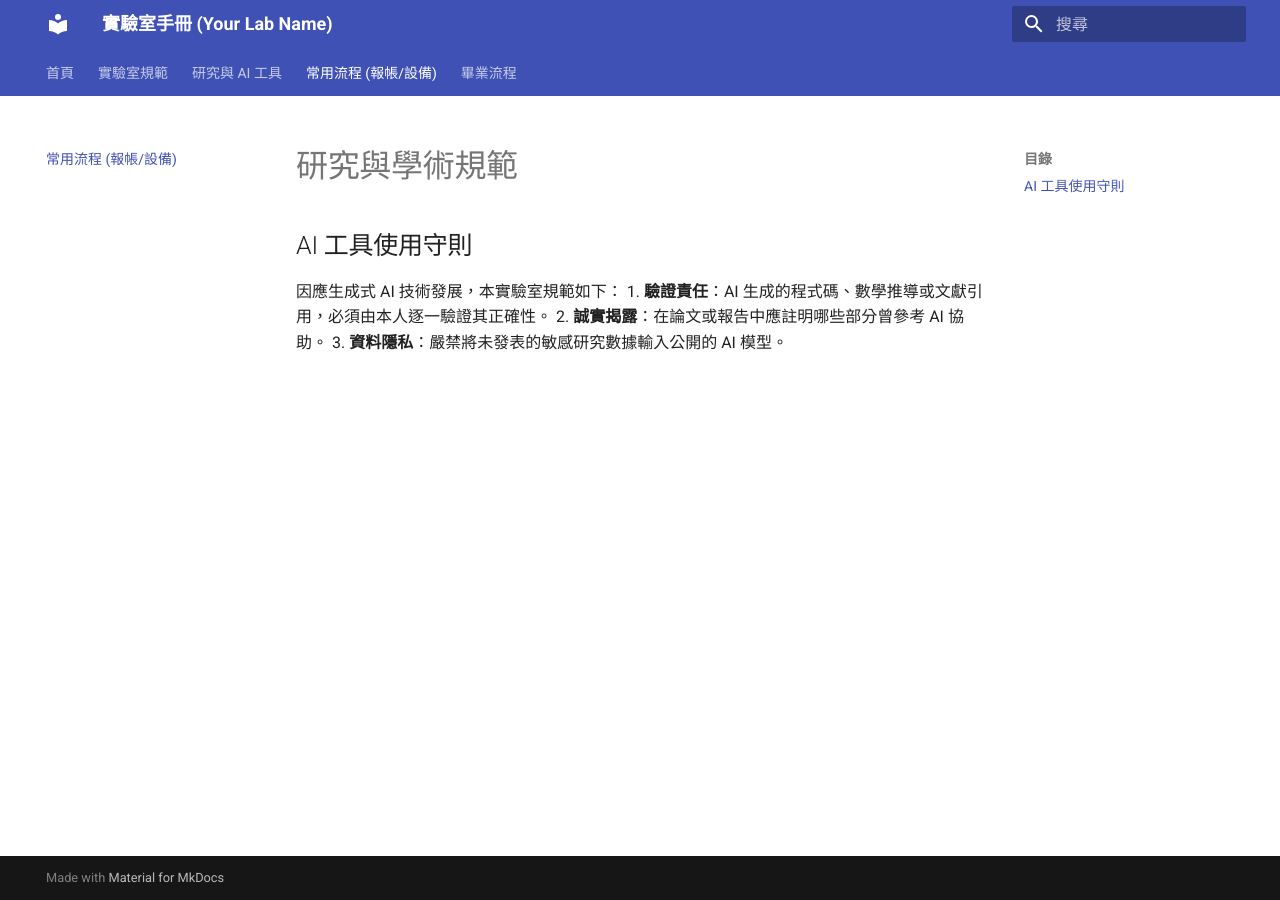
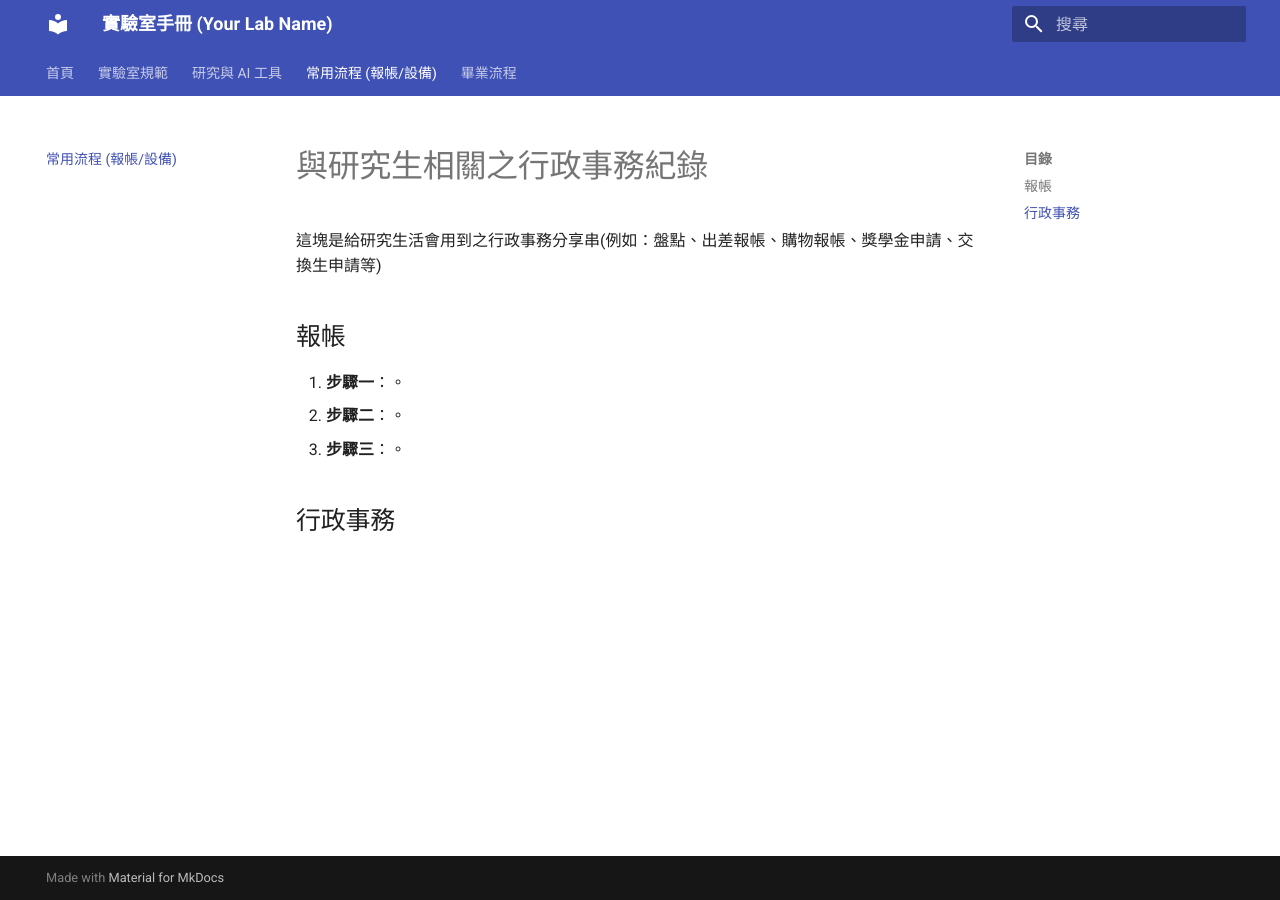
Before and after one commit to Ewz9/lab_handbook, an MkDocs documentation site: the page built from docs/workflow.md, in a window 1280 px wide. Built offline with MkDocs 1.6.1 and Material for MkDocs 9.7.7, drawn with Linux system fonts in a browser that asks for light colours.

Commit message:
Update workflow.md

```diff
--- a/docs/workflow.md
+++ b/docs/workflow.md
@@ -1,7 +1,10 @@
-# 研究與學術規範
+# 與研究生相關之行政事務紀錄
+這塊是給研究生活會用到之行政事務分享串(例如：盤點、出差報帳、購物報帳、獎學金申請、交換生申請等)
 
-## AI 工具使用守則
-因應生成式 AI 技術發展，本實驗室規範如下：
-1. **驗證責任**：AI 生成的程式碼、數學推導或文獻引用，必須由本人逐一驗證其正確性。
-2. **誠實揭露**：在論文或報告中應註明哪些部分曾參考 AI 協助。
-3. **資料隱私**：嚴禁將未發表的敏感研究數據輸入公開的 AI 模型。
+## 報帳
+1. **步驟一**：。
+2. **步驟二**：。
+3. **步驟三**：。
+
+
+## 行政事務
```
